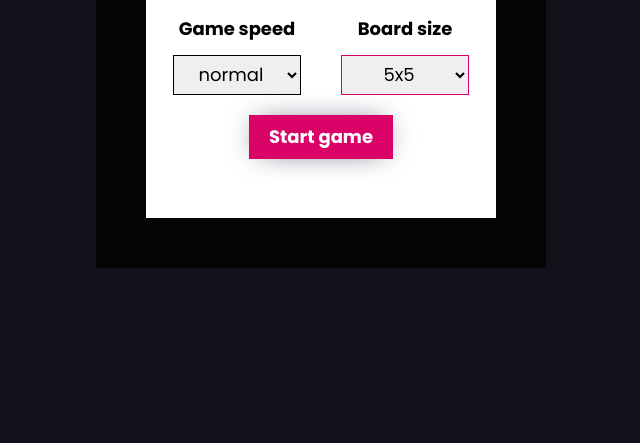
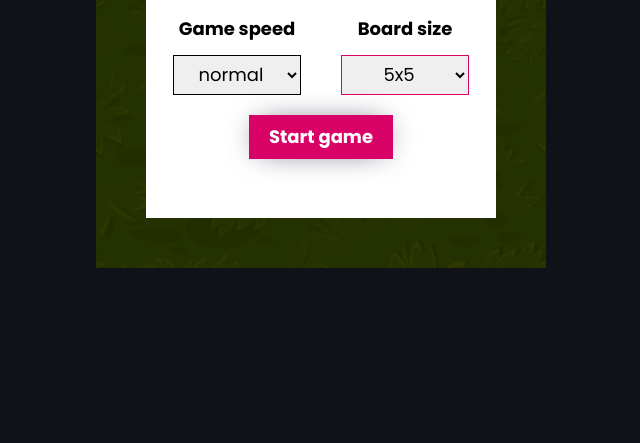
Before and after one commit to McCowsky/Snake, a website: page index.html in a window 1280 px wide. Shown: the part 357-800 px from the top of the page, without its empty margins (319-959 px from the left). Drawn offline with Linux system fonts and the light colour scheme.

Commit message:
change file url

```diff
--- a/index.html
+++ b/index.html
@@ -22,7 +22,7 @@
     <div
         class="text-black  bg-[#101119] w-full sm:max-w-[450px] h-full sm:h-[100vh] sm:flex sm:flex-col sm:items-center sm:justify-center relative my-0 mx-auto">
         <div class="w-full aspect-square sm:max-w-[450px] sm:max-h-[450px] relative">
-            <canvas id="canvas" class="block bg-[url('./Snake/dist/img/grass.jpg')] bg-cover "></canvas>
+            <canvas id="canvas" class="block bg-[url('/dist/img/grass.jpg')] bg-cover "></canvas>
             <div class="flex flex-col-reverse sm:flex-col items-center justify-center gap-16 w-full sm:absolute sm:top-[-155px]
             ">
                 <h2 class="text-5xl font-bold text-[#D90368]">SNAKE</h2>
```
